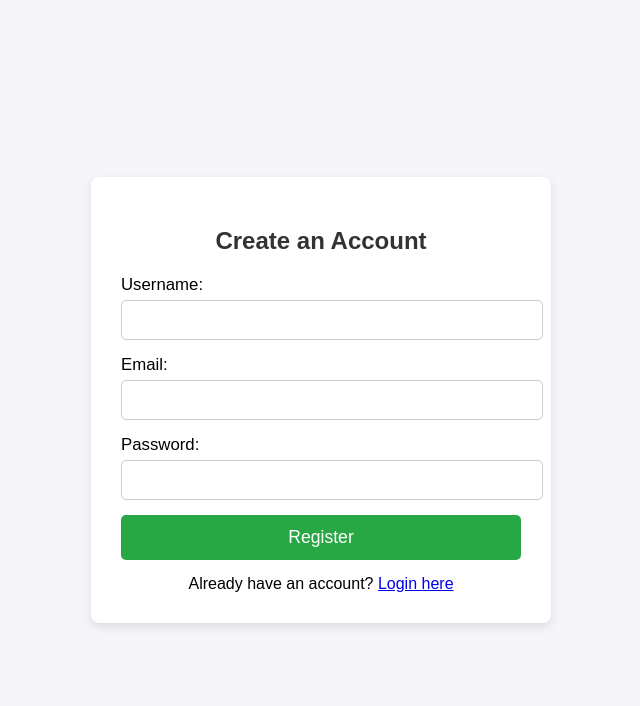
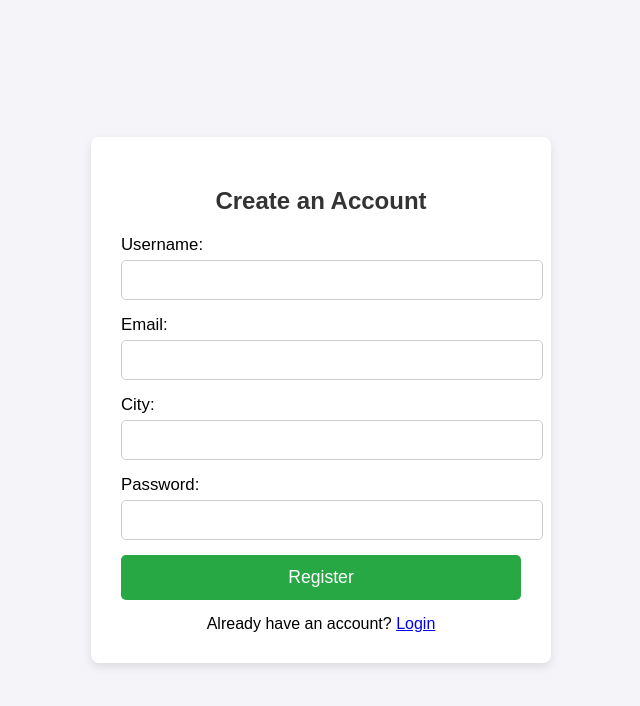
Before and after one commit to leelakrishna1122/Shopping_Store, a PHP site: page /pages/register.php in a window 1280 px wide. Shown: the top 706 px of the page, without its empty margins (319-959 px from the left). Run offline with PHP 8.4, Linux system fonts and the light colour scheme.

Commit message:
added city in users table

```diff
--- a/pages/register.php
+++ b/pages/register.php
@@ -2,49 +2,54 @@
 session_start();
 require_once '../includes/db.php';   // DB connection
 
-// ─────────────────────────────────────────
-//  HANDLE REGISTRATION POST
-// ─────────────────────────────────────────
+// ────────────────
+// Handle POST
+// ────────────────
 if ($_SERVER['REQUEST_METHOD'] === 'POST' && isset($_POST['register'])) {
 
-    // Trim & sanitise
     $username = trim($_POST['username'] ?? '');
     $email    = trim($_POST['email']    ?? '');
+    $city     = trim($_POST['city']     ?? '');
     $password = $_POST['password']      ?? '';
+    $role     = 'user';
 
-    // 1️⃣  Validate Username
+    // 1️⃣ Validate Username
     if ($username === '' || strlen($username) < 3) {
-        $error_message = 'Username must be at least 3 characters.';
+        $error_message = 'Username must be at least 3 characters.';
     }
 
-    // 2️⃣  Validate E‑mail
+    // 2️⃣ Validate Email
     elseif (!filter_var($email, FILTER_VALIDATE_EMAIL)) {
-        $error_message = 'Please enter a valid e‑mail address.';
+        $error_message = 'Please enter a valid email address.';
     }
 
-    // 3️⃣  Validate Password
-    elseif (strlen($password) < 6) {
-        $error_message = 'Password must be at least 6 characters long.';
+    // 3️⃣ Validate City
+    elseif ($city === '' || strlen($city) < 2) {
+        $error_message = 'Please enter a valid city name.';
     }
 
-    // 4️⃣  Check duplicate e‑mail
+    // 4️⃣ Validate Password
+    elseif (strlen($password) < 6) {
+        $error_message = 'Password must be at least 6 characters.';
+    }
+
+    // 5️⃣ Check for existing email
     else {
         $stmt = $conn->prepare('SELECT 1 FROM users WHERE email = ? LIMIT 1');
         $stmt->execute([$email]);
         if ($stmt->fetch()) {
-            $error_message = 'This e‑mail is already registered.';
+            $error_message = 'This email is already registered.';
         }
     }
 
-    // 5️⃣  Insert user if validation passed
+    // 6️⃣ Insert user if everything is valid
     if (empty($error_message)) {
-        $hash = password_hash($password, PASSWORD_DEFAULT);
+        $hashed = password_hash($password, PASSWORD_DEFAULT);
         $stmt = $conn->prepare(
-            'INSERT INTO users (username, email, password, role) VALUES (?, ?, ?, ?)'
+            'INSERT INTO users (username, email, password, role, city) VALUES (?, ?, ?, ?, ?)'
         );
-        $stmt->execute([$username, $email, $hash, 'user']);
+        $stmt->execute([$username, $email, $hashed, $role, $city]);
 
-        // Auto‑login & redirect (PRG)
         $_SESSION['user_id'] = $conn->lastInsertId();
         header('Location: ../index.php');
         exit;
@@ -79,24 +84,25 @@ if ($_SERVER['REQUEST_METHOD'] === 'POST' && isset($_POST['register'])) {
 
   <form method="POST" novalidate>
     <label for="username">Username:</label>
-        <input id="username" type="text" name="username"
-               value="<?= htmlspecialchars($_POST['username'] ?? '') ?>"
-               minlength="3" required>
+    <input type="text" id="username" name="username" required minlength="3"
+           value="<?= htmlspecialchars($_POST['username'] ?? '') ?>">
 
     <label for="email">Email:</label>
-        <input id="email" type="email" name="email"
-               value="<?= htmlspecialchars($_POST['email'] ?? '') ?>" required>
+    <input type="email" id="email" name="email" required
+           value="<?= htmlspecialchars($_POST['email'] ?? '') ?>">
+
+    <label for="city">City:</label>
+    <input type="text" id="city" name="city" required minlength="2"
+           value="<?= htmlspecialchars($_POST['city'] ?? '') ?>">
 
     <label for="password">Password:</label>
-        <input id="password" type="password" name="password"
-               minlength="6" required>
+    <input type="password" id="password" name="password" required minlength="6">
 
     <button type="submit" name="register">Register</button>
   </form>
 
   <div class="switch-link">
-        Already have an account?
-        <a href="login.php">Login here</a>
+    Already have an account? <a href="login.php">Login</a>
   </div>
 </div>
 </body>
```
Lines whose indentation alone changed are shown as unchanged.
